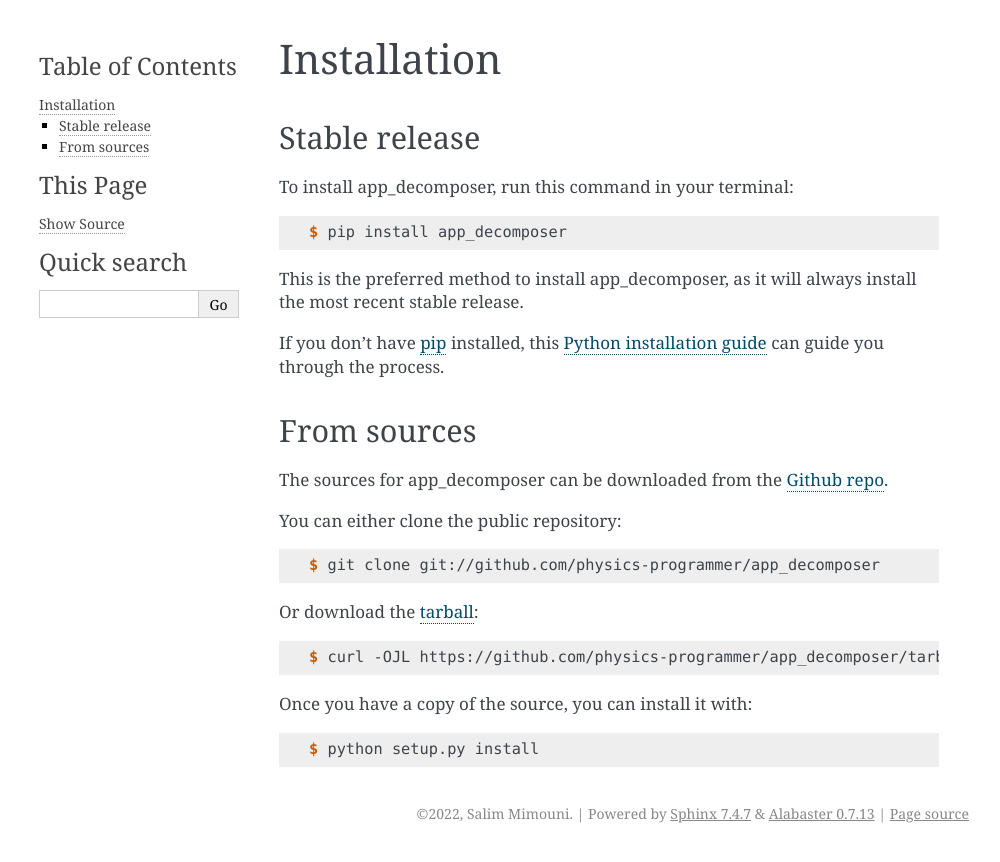
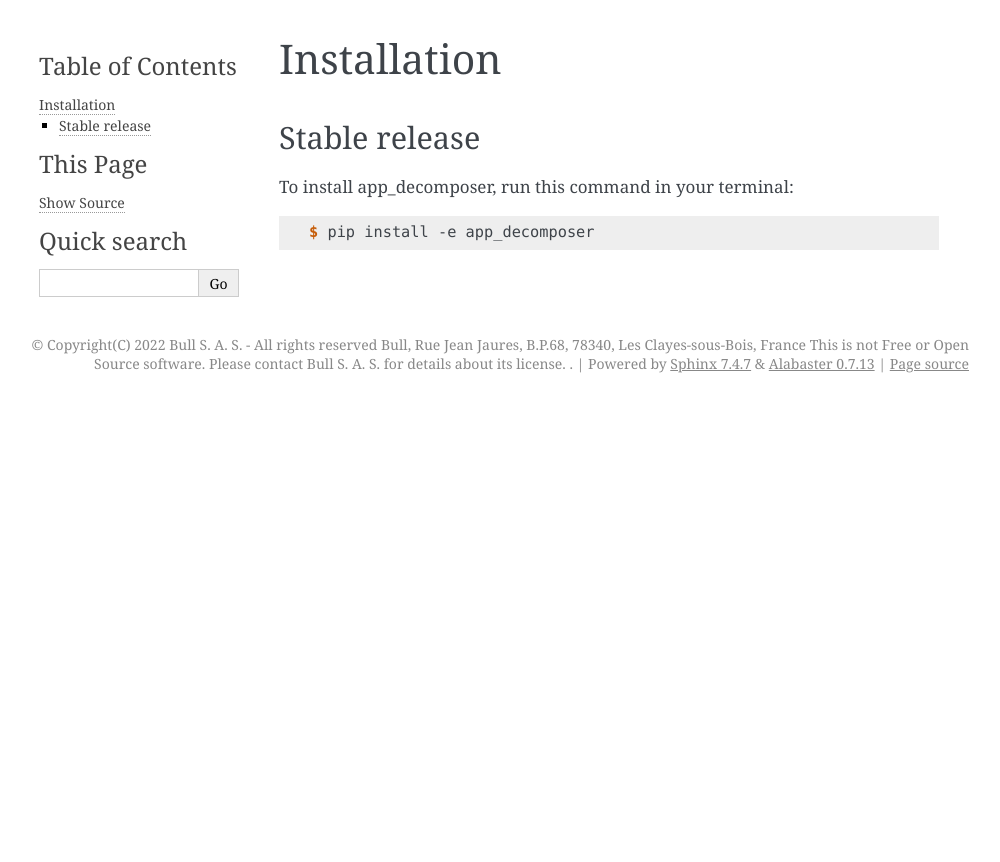
Before and after one commit to io-sea/recommendation-system, a Sphinx documentation site: the page built from app_decomposer/docs/installation.rst, in a window 1280 px wide. Shown: the top 862 px of the page, without its empty margins (141-1141 px from the left). Built offline with Sphinx 7.4.7, drawn with Linux system fonts in a browser that asks for light colours; pages that are not in the unit, such as notebooks, are missing from menus.

Commit message:
starting docs for app_decomposer

```diff
--- a/app_decomposer/docs/conf.py
+++ b/app_decomposer/docs/conf.py
@@ -31,7 +31,7 @@
 
 # Add any Sphinx extension module names here, as strings. They can be
 # extensions coming with Sphinx (named 'sphinx.ext.*') or your custom ones.
-extensions = ['sphinx.ext.autodoc', 'sphinx.ext.viewcode']
+extensions = ['sphinx.ext.autodoc', 'sphinx.ext.viewcode', 'sphinx.ext.coverage', 'sphinx.ext.napoleon']
 
 # Add any paths that contain templates here, relative to this directory.
 templates_path = ['_templates']
@@ -46,9 +46,14 @@
 master_doc = 'index'
 
 # General information about the project.
-project = 'app_decomposer'
-copyright = "2022, Salim Mimouni"
-author = "Salim Mimouni"
+project = 'Cluster Simulator'
+copyright = """
+Copyright(C) 2022 Bull S. A. S. - All rights reserved
+Bull, Rue Jean Jaures, B.P.68, 78340, Les Clayes-sous-Bois, France
+This is not Free or Open Source software.
+Please contact Bull S. A. S. for details about its license.
+"""
+author = 'Salim Mimouni, Bull SAS'
 
 # The version info for the project you're documenting, acts as replacement
 # for |version| and |release|, also used in various other places throughout
--- a/app_decomposer/docs/installation.rst
+++ b/app_decomposer/docs/installation.rst
@@ -12,40 +12,4 @@
 
 .. code-block:: console
 
-    $ pip install app_decomposer
-
-This is the preferred method to install app_decomposer, as it will always install the most recent stable release.
-
-If you don't have `pip`_ installed, this `Python installation guide`_ can guide
-you through the process.
-
-.. _pip: https://pip.pypa.io
-.. _Python installation guide: http://docs.python-guide.org/en/latest/starting/installation/
-
-
-From sources
-------------
-
-The sources for app_decomposer can be downloaded from the `Github repo`_.
-
-You can either clone the public repository:
-
-.. code-block:: console
-
-    $ git clone git://github.com/physics-programmer/app_decomposer
-
-Or download the `tarball`_:
-
-.. code-block:: console
-
-    $ curl -OJL https://github.com/physics-programmer/app_decomposer/tarball/master
-
-Once you have a copy of the source, you can install it with:
-
-.. code-block:: console
-
-    $ python setup.py install
-
-
-.. _Github repo: https://github.com/physics-programmer/app_decomposer
-.. _tarball: https://github.com/physics-programmer/app_decomposer/tarball/master
+    $ pip install -e app_decomposer
```
Also changed, not shown: app_decomposer/docs/app_decomposer.rst (added, +21 -0 lines), app_decomposer/docs/modules.rst (added, +7 -0 lines), app_decomposer/README.rst, 1 other file.
